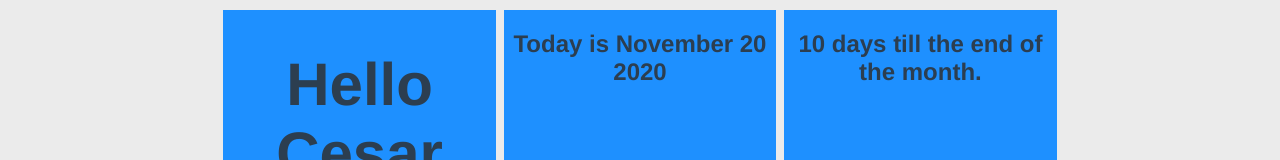
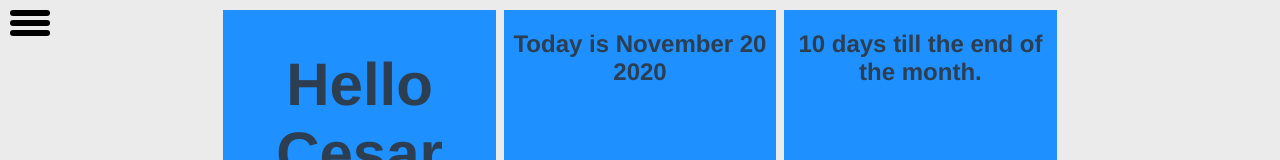
Before and after one commit to cesarrodas/timerapp, a Vue app: page / in a window 1280 px wide. Shown: the top 160 px of the page. Built offline with nearby package versions, Linux system fonts and the light colour scheme.

Commit message:
created menu icon

```diff
--- a/src/components/HelloWorld.vue
+++ b/src/components/HelloWorld.vue
@@ -1,4 +1,5 @@
 <template>
+  <Menu />
   <div class="pageContainer">
     <div class="tile"><h1>Hello {{name}}</h1></div>
     <div class="tile"><h2>Today is {{ today() }}</h2></div>
@@ -16,10 +17,13 @@
 
 <script>
 import Tile from './Tile.vue'
+import Menu from './Menu.vue'
+
 export default {
   name: 'HelloWorld',
   components: {
-    Tile
+    Tile,
+    Menu
   },
   data: () => {
     return {
--- a/src/components/Menu.vue
+++ b/src/components/Menu.vue
@@ -1,11 +1,87 @@
 <template>
-  <div class="menuIcon">
-
+  <div id="iconContainer">
+    <div @click="click" id="menuIcon">
+      <span></span>
+      <span id="middleBar"></span>
+      <span></span>
+    </div>
   </div>
 </template>
 
 <script>
 export default {
-  name: 'Menu'
+  name: 'Menu',
+  data: () => {
+    return {
+      showMenu: false,
+    }
+  },
+  methods: {
+    click: function (){
+      this.showMenu = !this.showMenu;
+      let button = document.getElementById("menuIcon");
+      if(this.showMenu){
+        button.classList = "cancel";
+      } else {
+        button.classList = "";
+      }
+    }
+  }
 }
 </script>
+
+<style scoped>
+  #iconContainer {
+    position: absolute;
+    left: 10px;
+    top: 10px;
+    width: 40px;
+  }
+
+  #menuIcon {
+    position: relative;
+    cursor: pointer;
+    height: 40px;
+    width: 40px;
+  }
+  #menuIcon span {
+    display: block;
+    height: 6px;
+    width: 40px;
+    background-color: black;
+    border-radius: 5px;
+    /* margin: 4px; */
+    transition: 1s ease-in-out;
+  }
+  #menuIcon span:first-child {
+    position: absolute;
+    top: 0px;
+  }
+  #menuIcon span:nth-child(2) {
+    transition: opacity 1s;
+    position: absolute;
+    top: 10px;
+  }
+  #menuIcon span:last-child {
+    position: absolute;
+    top: 20px;
+  }
+
+  .cancel {
+    color: red;
+  }
+  .cancel span:first-child {
+    transform: translateY(10px) rotate(45deg);
+    width: 35px;
+    /* top: 15px; */
+  }
+  .cancel span:nth-child(2) {
+    /* visibility: hidden; */
+    opacity: 0;
+  }
+  .cancel span:last-child {
+    transform: translateY(-10px) rotate(-45deg);
+    /* top: 5px; */
+    width: 35px;
+  }
+</style>
```
